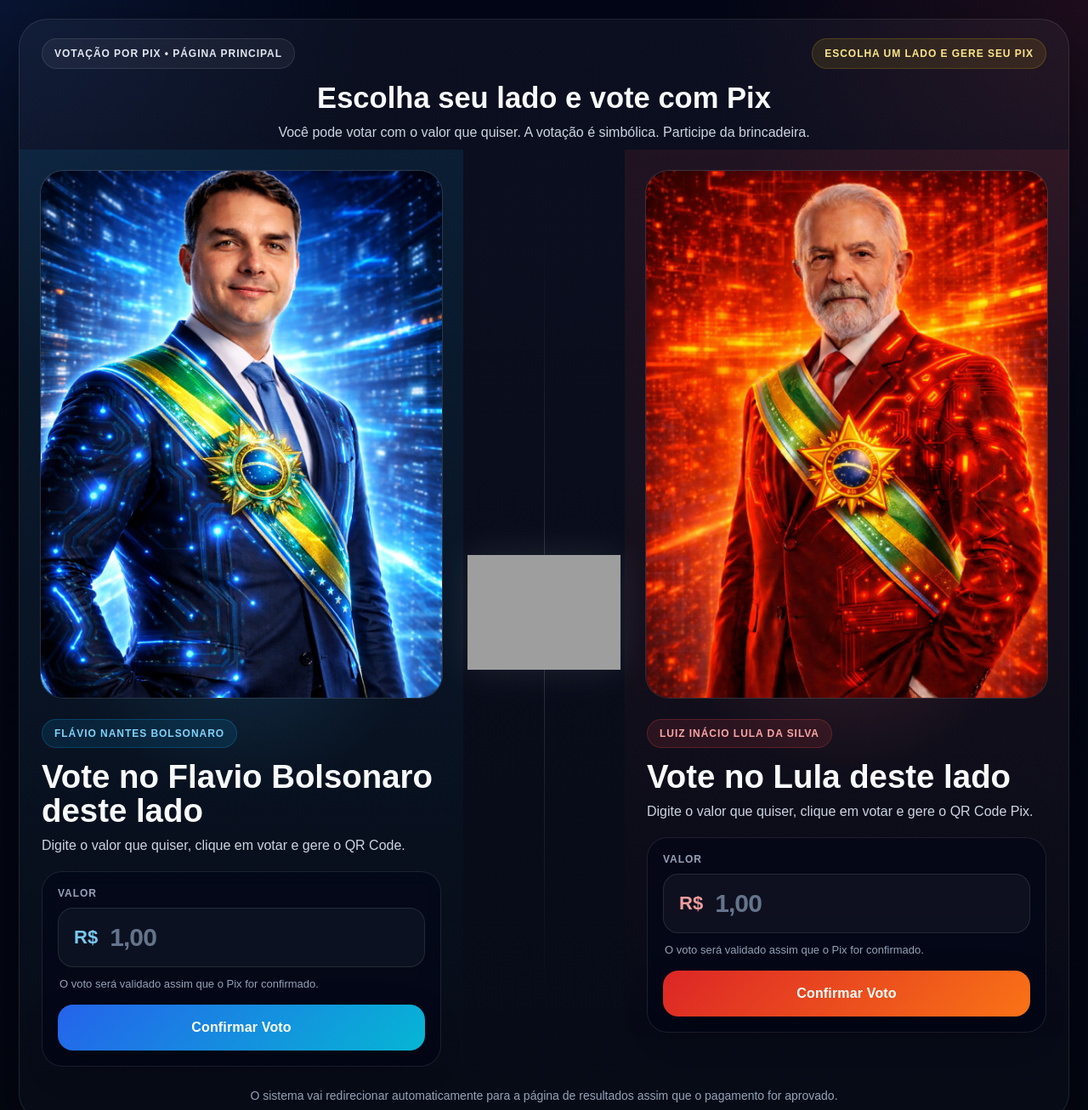
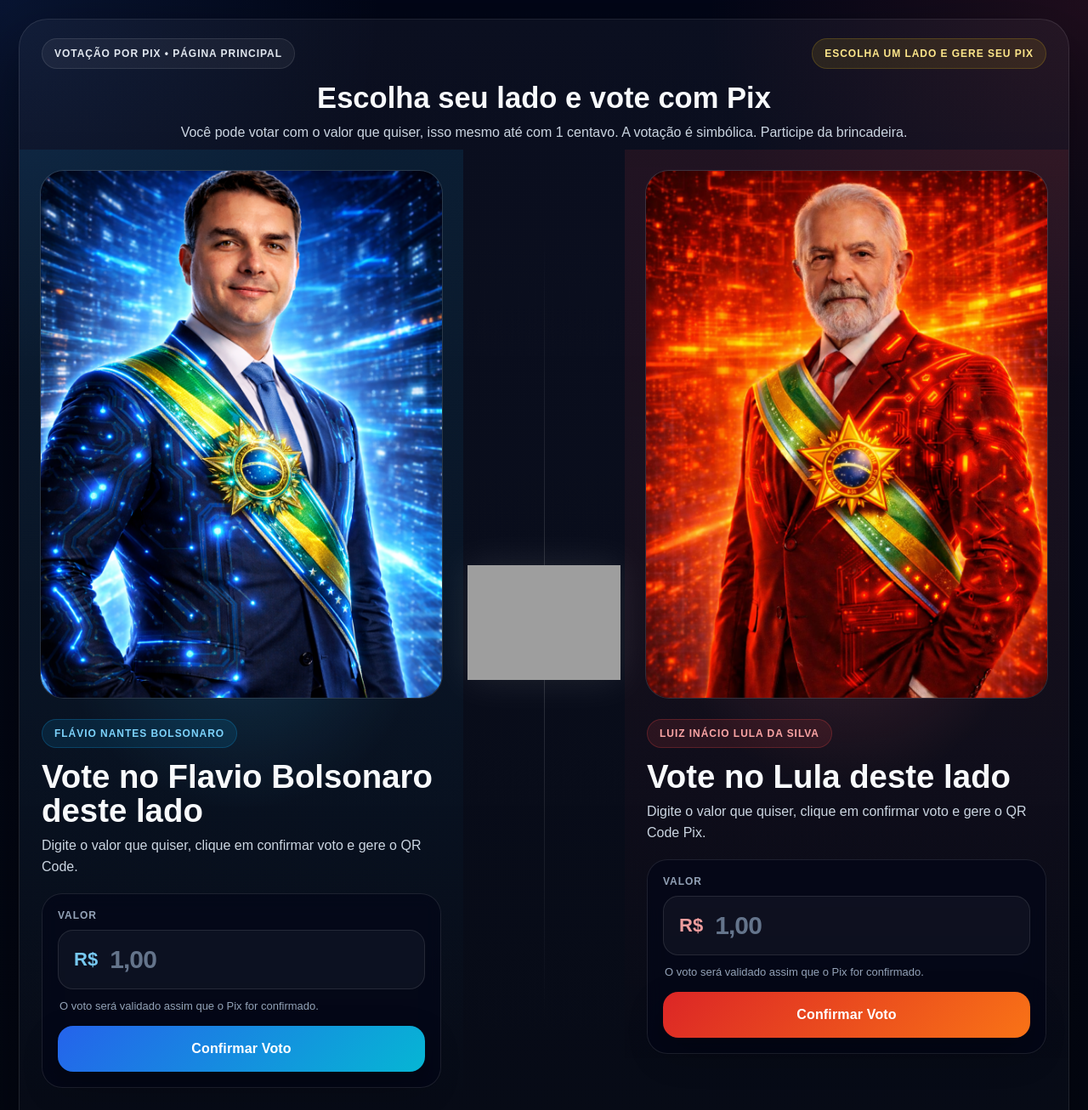
Before and after one commit to vinici459/botsmartpro, a FastAPI app: page /votacao in a window 1280 px wide. Shown: the top 1306 px of the page at 85% size. Run offline with FastAPI, Linux system fonts and the light colour scheme; parts of the project's set-up code (start-up, migrations or seed data) failed here and were passed over; some libraries are stand-ins or nearby versions; grey boxes are pictures that could not be loaded.

Commit message:
fix votacao templateresponse

```diff
--- a/templates/votacao.html
+++ b/templates/votacao.html
@@ -480,7 +480,7 @@
       <div class="hero-title">
         <h2>Escolha seu lado e vote com Pix</h2>
         <p>
-          Você pode votar com o valor que quiser. A votação é simbólica. Participe da brincadeira.
+          Você pode votar com o valor que quiser, isso mesmo até com 1 centavo. A votação é simbólica. Participe da brincadeira.
         </p>
       </div>
 
@@ -495,7 +495,7 @@
               <div class="chip blue">Flávio Nantes Bolsonaro</div>
               <h1>Vote no Flavio Bolsonaro deste lado</h1>
               <p class="sub">
-                Digite o valor que quiser, clique em votar e gere o QR Code.
+                Digite o valor que quiser, clique em confirmar voto e gere o QR Code.
               </p>
 
               <div class="vote-box">
@@ -551,7 +551,7 @@
               <div class="chip red">Luiz Inácio Lula da Silva</div>
               <h1>Vote no Lula deste lado</h1>
               <p class="sub">
-                Digite o valor que quiser, clique em votar e gere o QR Code Pix.
+                Digite o valor que quiser, clique em confirmar voto e gere o QR Code Pix.
               </p>
 
               <div class="vote-box">
```
